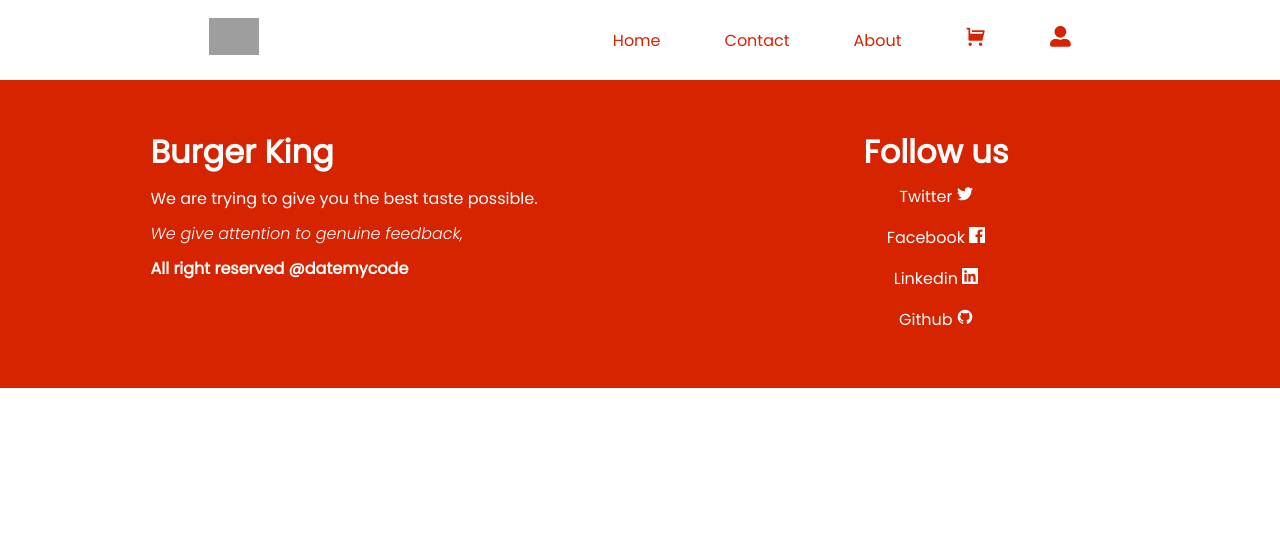
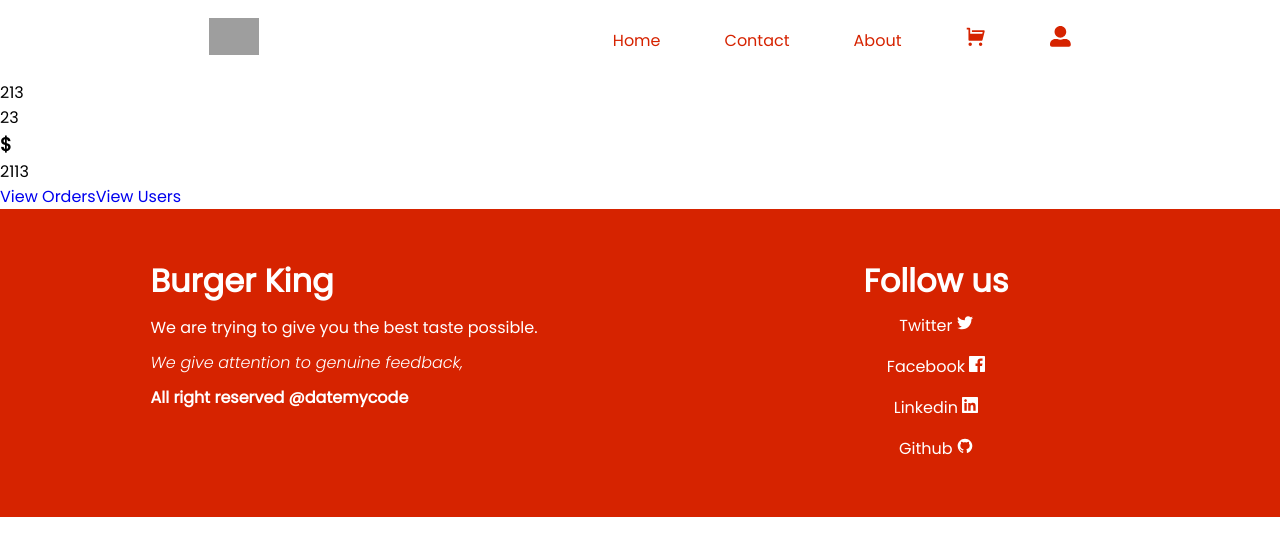
Before and after one commit to temisan0x/Burger-King, a React (Create React App) app in the folder frontend/: page /admin/dashboard in a window 1280 px wide. Shown: the top 556 px of the page. Built offline with nearby package versions, Linux system fonts and the light colour scheme; grey boxes are pictures that could not be loaded.

Commit message:
feat:admin dashbord

```diff
--- a/frontend/src/App.js
+++ b/frontend/src/App.js
@@ -11,6 +11,7 @@
 import PaymentSuccess from "./components/cart/PaymentSuccess";
 import MyOrders from "./components/myOrders/MyOrders";
 import OrderDetails from "./components/myOrders/OrderDetails";
+import Dashboard from "./components/admin/Dashboard";
 
 import "./styles/app.scss";
 import "./styles/login.scss";
@@ -26,6 +27,7 @@
 import "./styles/paymentSuccess.scss";
 import "./styles/myOrders.scss";
 import "./styles/orderDetails.scss";
+import "./styles/dashboard.scss";
 
 function App() {
   return (
@@ -42,6 +44,7 @@
         <Route path="/payment-success" element={<PaymentSuccess/>} />
         <Route path="/login" element={<Login/>} />
         <Route path="/me" element={<Profile/>} />
+        <Route path="/admin/dashboard" element={<Dashboard/>} />
       </Routes>
       <Footer/>
     </Router>
--- /dev/null
+++ b/frontend/src/components/admin/Dashboard.jsx
@@ -0,0 +1,34 @@
+import React from "react";
+import { Link } from "react-router-dom";
+
+const Box = ({ title, value }) => (
+  <div>
+    <h3>
+        {title === "Income" && "$"}
+        </h3>
+    <p>{value}</p>
+  </div>
+);
+
+const Dashboard = () => {
+  return (
+    <section>
+      <main>
+        <article>
+          <Box title="Users" value={213} />
+          <Box title="Orders" value={23} />
+          <Box title="Income" value={2113} />
+        </article>
+        <section>
+          <div>
+            <Link to="/admin/orders">View Orders</Link>
+            <Link to="/admin/users">View Users</Link>
+          </div>
+          <aside></aside>
+        </section>
+      </main>
+    </section>
+  );
+};
+
+export default Dashboard;
```
Also changed, not shown: frontend/src/styles/dashboard.scss (added).
